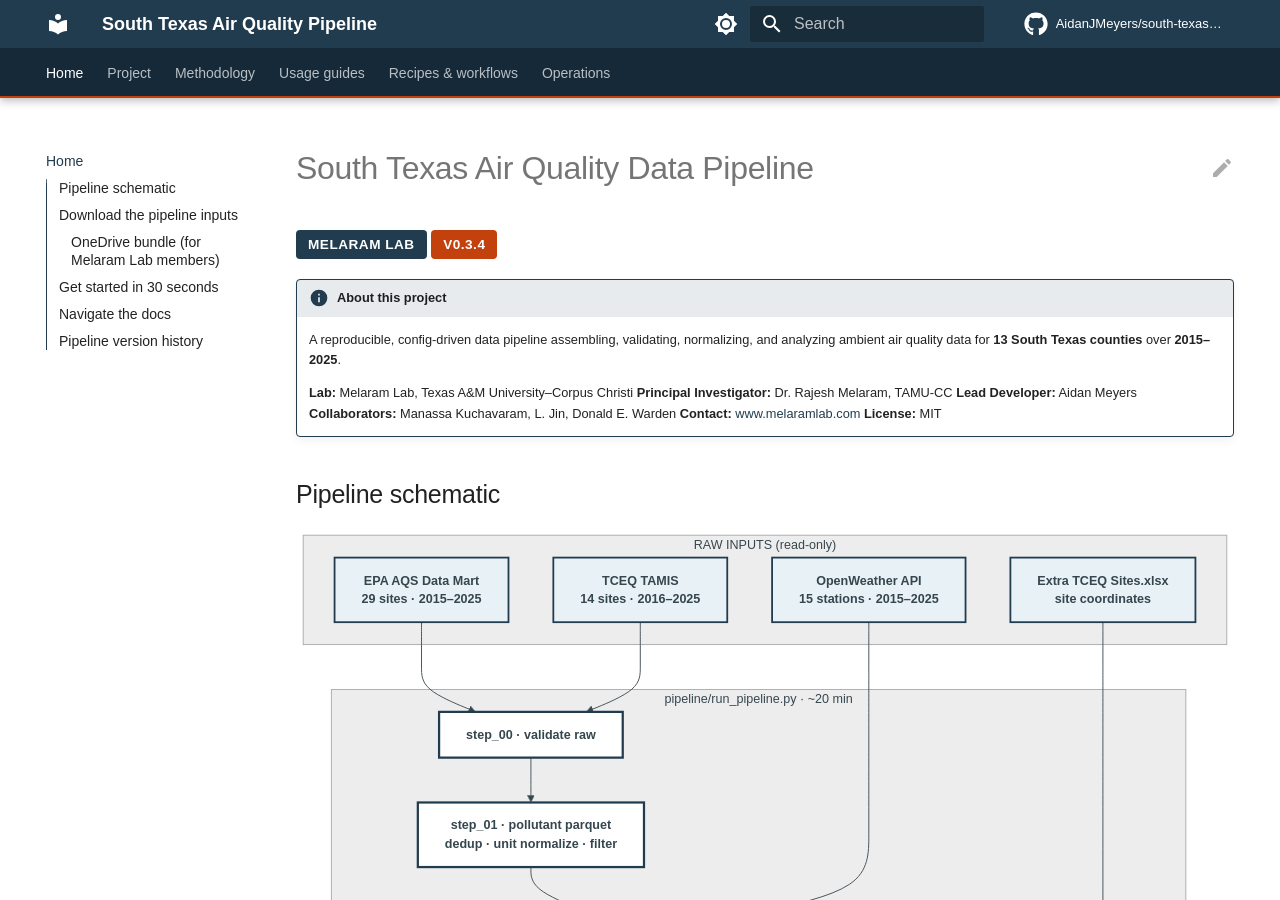
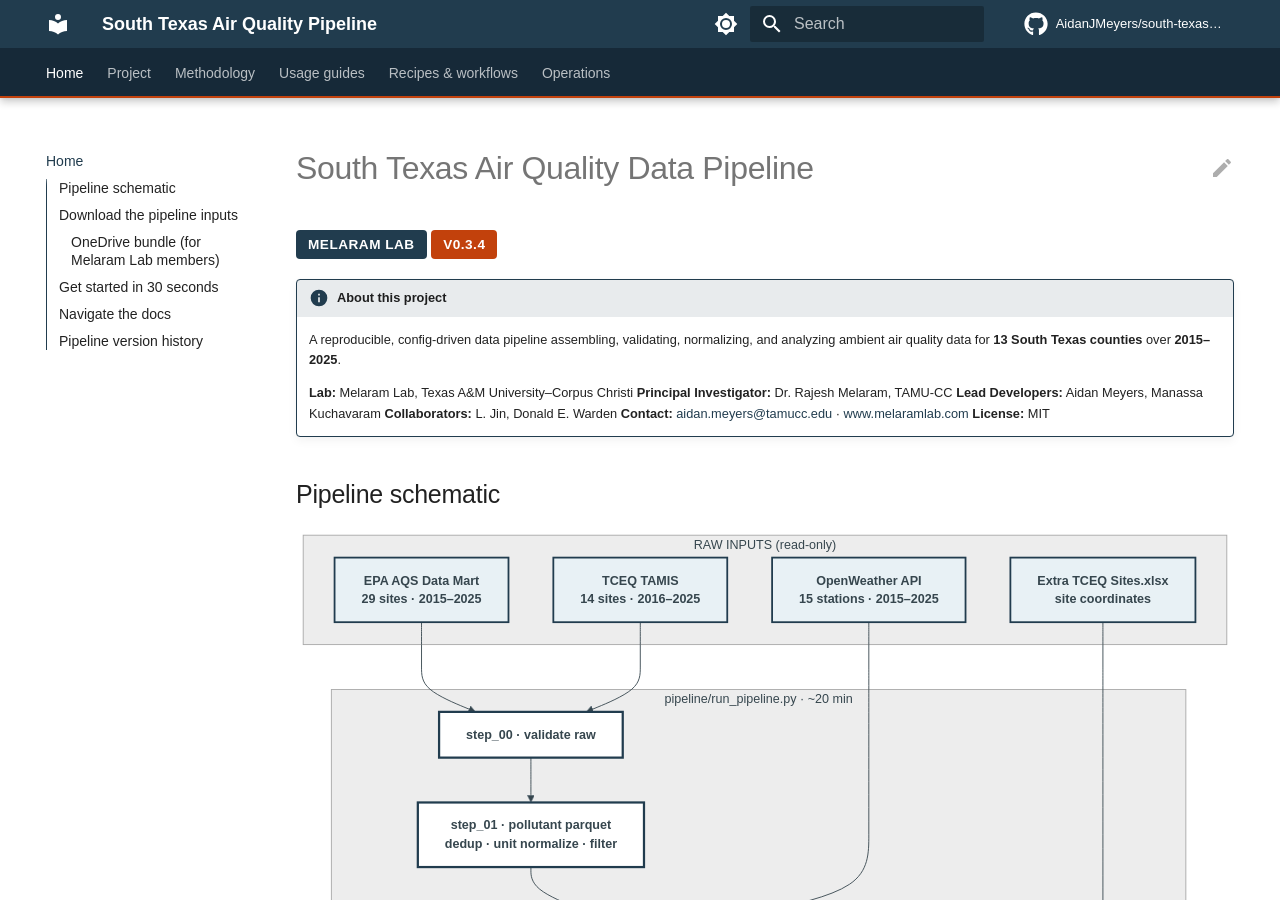
Before and after one commit to AidanJMeyers/south-texas-aq-pipeline, an MkDocs documentation site: the page built from pipeline/docs/index.md, in a window 1280 px wide and 900 px high. Built offline with MkDocs 1.6.1 and Material for MkDocs 9.7.7, drawn with Linux system fonts in a browser that asks for light colours; some web fonts are replaced; comment, search, counter and statistics services are not loaded; some of the changed text lies outside the part shown.

Commit message:
docs: promote Manassa to Lead Developer + add aidan.meyers@tamucc.edu contact
Team structure corrected across all docs and config:

Before:
  Lead Developer:  Aidan Meyers
  Collaborators:   Manassa Kuchavaram, L. Jin, Donald E. Warden
  Contact:         BREATHE-CC@tamucc.edu / Melaram Lab generic

After:
  Principal Investigator:  Dr. Rajesh Melaram, TAMU-CC
  Lead Developers:         Aidan Meyers, Manassa Kuchavaram (both TAMU-CC)
  Collaborators:           L. Jin, Donald E. Warden
  Contact:                 aidan.meyers@tamucc.edu

Files updated:
- pipeline/docs/index.md       (home page About box + OneDrive contact)
- README.md                    (header metadata + Contact section)
- pipeline/config.yaml         (new lead_developers[] + contact_email keys)
- pipeline/docs/12_configuration_reference.md (doc matches config)
- pipeline/docs/14_publication_protocol.md    (Project team section)
- pipeline/docs/11_reproducibility.md          (access-request email)

Config schema change:
- `lead: "Aidan Meyers"` (singular string) is replaced with
  `lead_developers: [...]` (list of strings) to reflect dual lead
  authorship.
- New `contact_email` key for canonical contact address.
- `collaborators:` list narrowed to just L. Jin and Donald E. Warden
  (Manassa promoted up to lead_developers).

Verified: `mkdocs build --strict` exits 0.

Co-Authored-By: Claude Opus 4.6 (1M context) <noreply@anthropic.com>

```diff
--- a/pipeline/docs/index.md
+++ b/pipeline/docs/index.md
@@ -16,9 +16,9 @@ hide:
 
     **Lab:** Melaram Lab, Texas A&M University–Corpus Christi
     **Principal Investigator:** Dr. Rajesh Melaram, TAMU-CC
-    **Lead Developer:** Aidan Meyers
-    **Collaborators:** Manassa Kuchavaram, L. Jin, Donald E. Warden
-    **Contact:** [www.melaramlab.com](https://www.melaramlab.com)
+    **Lead Developers:** Aidan Meyers, Manassa Kuchavaram
+    **Collaborators:** L. Jin, Donald E. Warden
+    **Contact:** [aidan.meyers@tamucc.edu](mailto:aidan.meyers@tamucc.edu) · [www.melaramlab.com](https://www.melaramlab.com)
     **License:** MIT
 
 ## Pipeline schematic
@@ -152,7 +152,7 @@ python pipeline/run_pipeline.py
 !!! note "OneDrive access is currently restricted to Melaram Lab members."
 
     If you're an external collaborator and need access, email
-    [BREATHE-CC@tamucc.edu](mailto:BREATHE-CC@tamucc.edu) with your
+    [aidan.meyers@tamucc.edu](mailto:aidan.meyers@tamucc.edu) with your
     affiliation and intended use.
 
 ---
```
Also changed, not shown: README.md (+6 -4 lines), pipeline/docs/11_reproducibility.md (+1 -1 lines), pipeline/docs/12_configuration_reference.md (+4 -2 lines), pipeline/docs/14_publication_protocol.md (+3 -2 lines), 1 other file.
